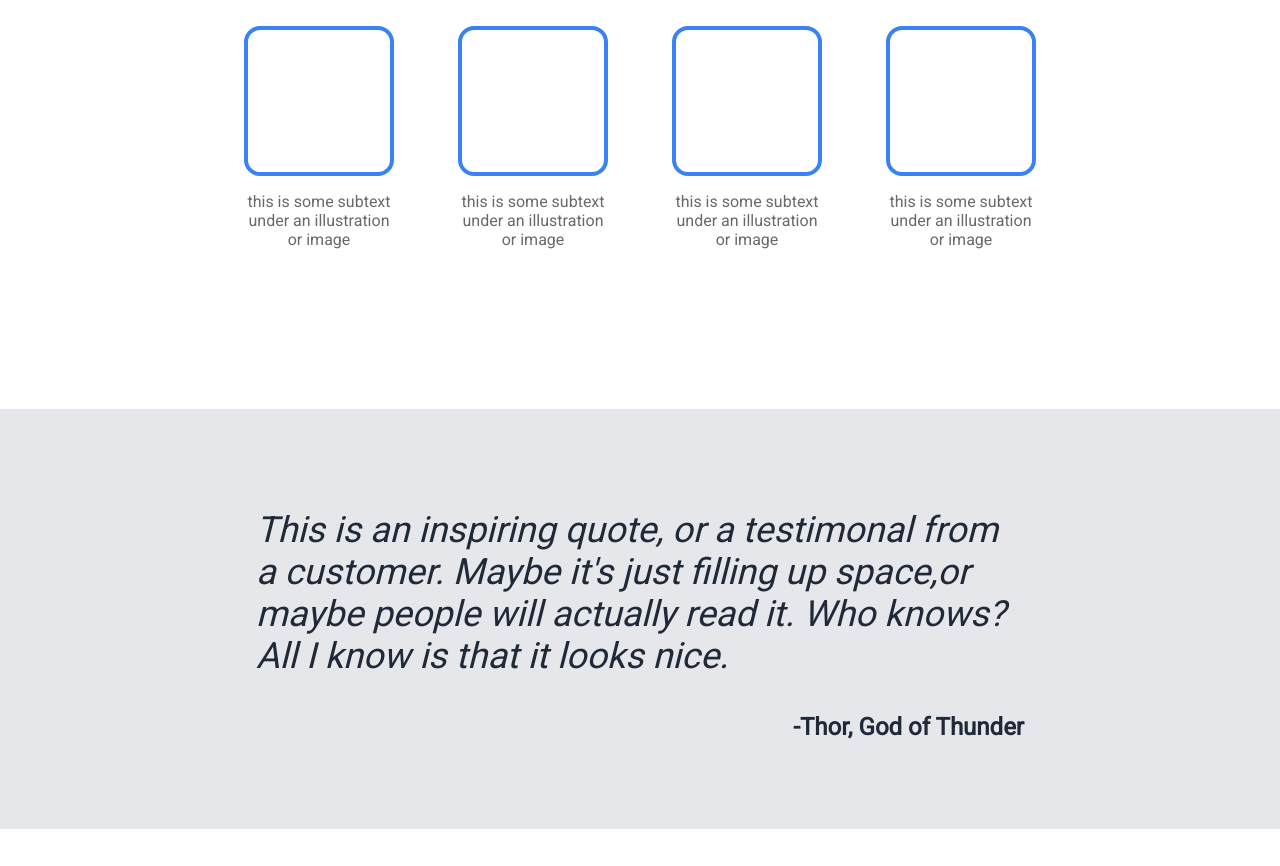
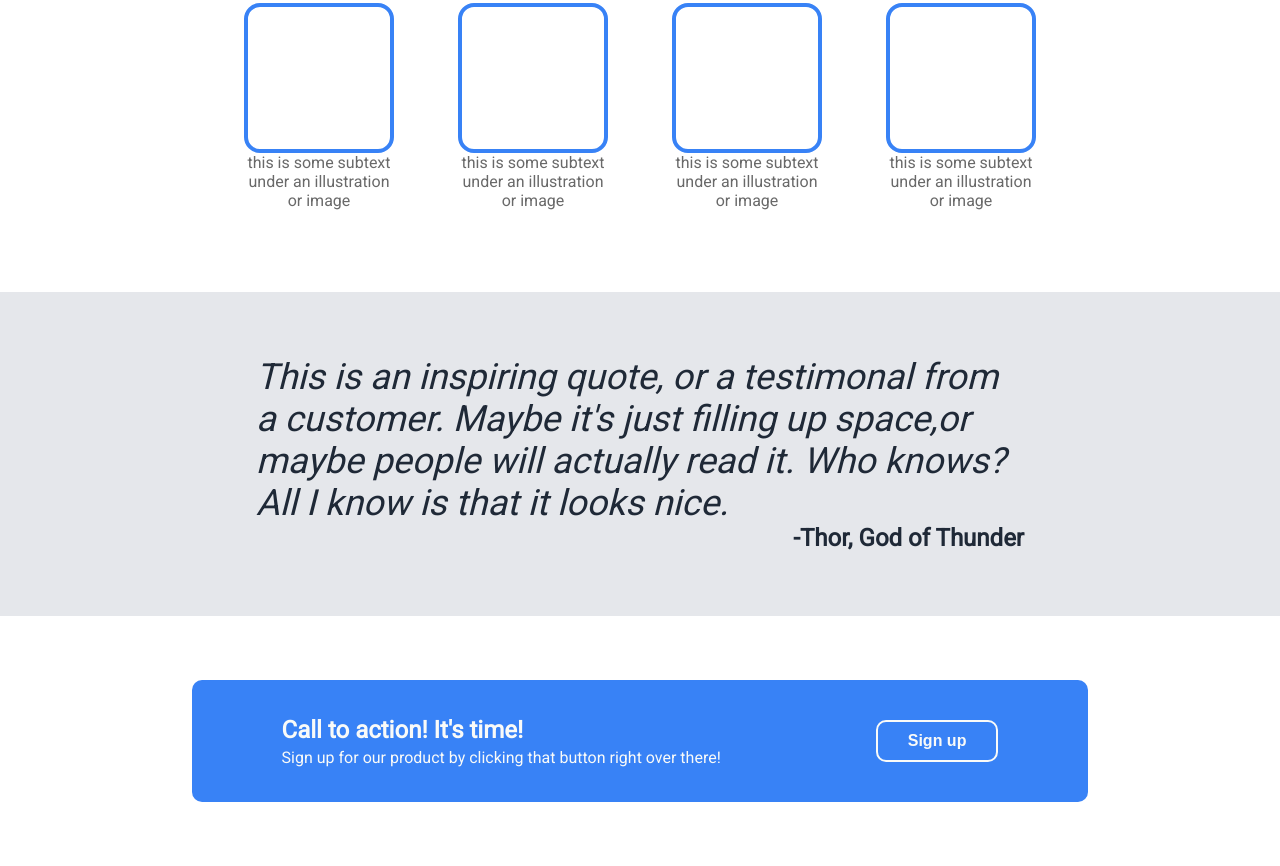
Before and after one commit to AndrewLHellman/odin-landing-page, a plain HTML site: page index.html in a window 1280 px wide. Shown: the part 631-1497 px from the top of the page. Before the commit the page ends 1460 px from the top, so only its background shows below. Drawn offline with Linux system fonts and the light colour scheme.

Commit message:
Add and style signup section

```diff
--- a/index.html
+++ b/index.html
@@ -53,5 +53,14 @@
                 <p class="quote-author"> -Thor, God of Thunder</p>
             </div>
         </div>
+        <div class="signup-section">
+            <div class="signup-container">
+                <div class="signup-text">
+                    <h3>Call to action! It's time!</h3>
+                    <p>Sign up for our product by clicking that button right over there!</p>
+                </div>
+                <button>Sign up</button>
+            </div>
+        </div>
     </body>
 </html>
--- a/src/styles/style.css
+++ b/src/styles/style.css
@@ -89,7 +89,7 @@ button {
     justify-content: center;
     gap: 64px;
     flex-wrap: wrap;
-    margin-bottom: 10%;
+    margin-bottom: 5%;
 }
 
 .info-image {
@@ -125,3 +125,31 @@ button {
     color: #1f2937;
     font-size: 24px;
 }
+
+.signup-section {
+    padding: 5% 15%;
+}
+
+.signup-container {
+    background-color: #3882f6;
+    border-radius: 10px;
+    display: flex;
+    padding: 4% 10%;
+    align-items: center;
+    justify-content: space-between;
+    flex-wrap: wrap;
+    color: #f9faf8;
+}
+
+.signup-container h3, p {
+    margin: 0;
+}
+
+.signup-container h3 {
+    margin-bottom: 4px;
+    font-size: 24px;
+}
+
+.signup-container button {
+    border: #f9faf8 solid 2px;
+}
```
